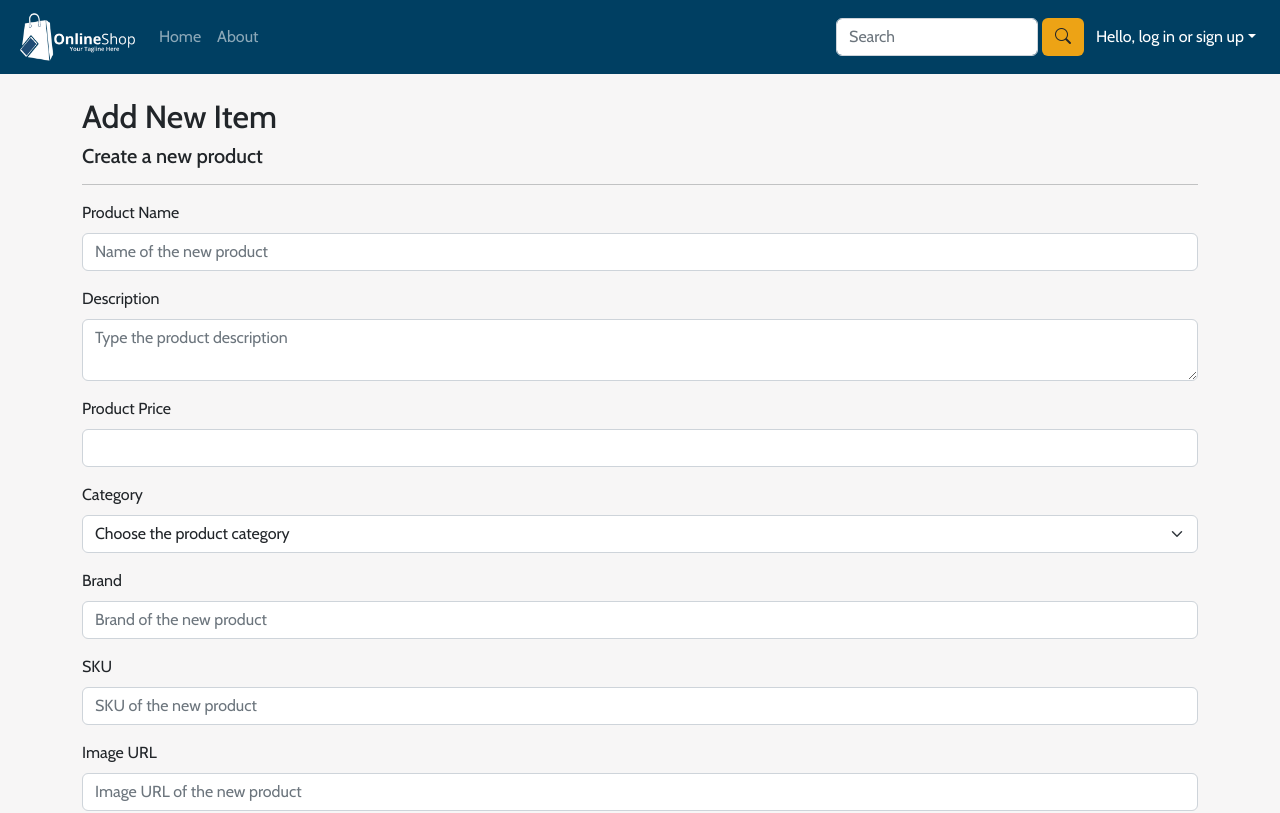
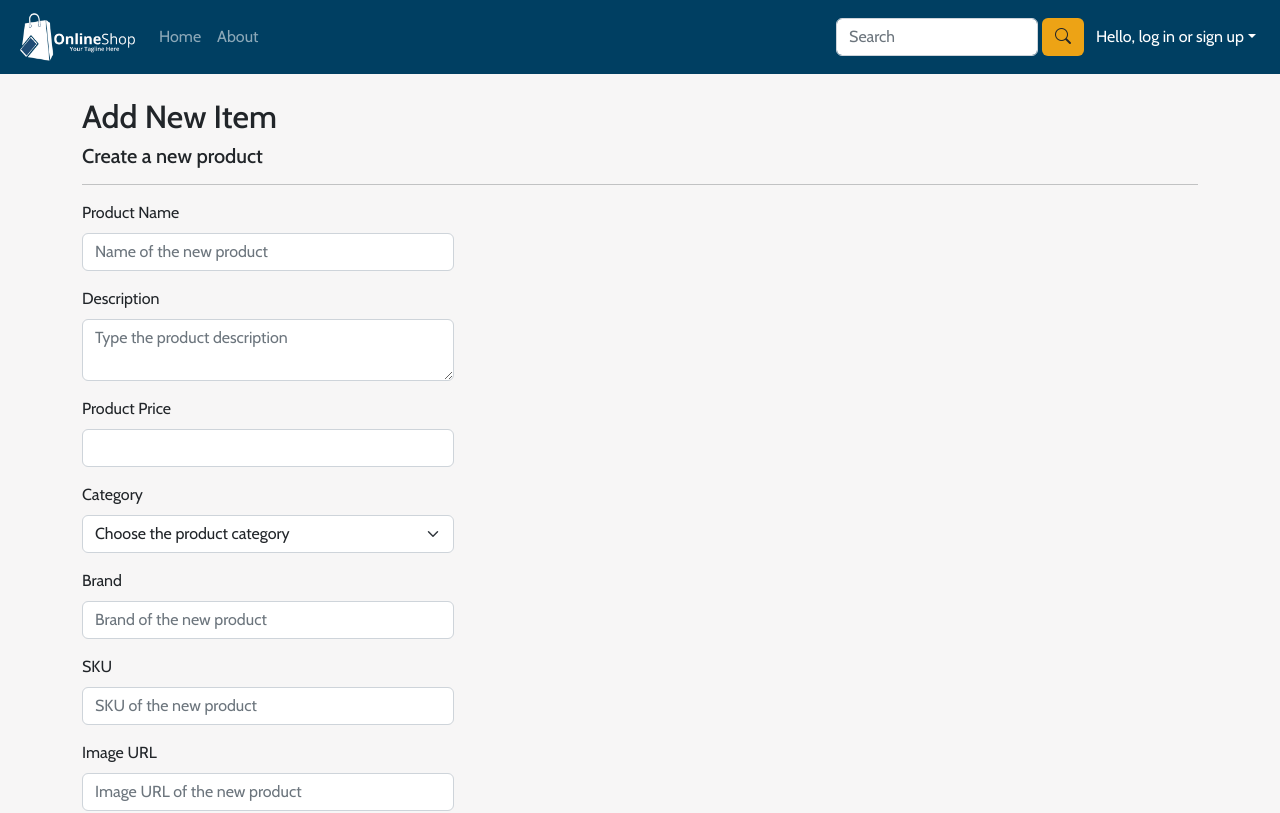
Before and after one commit to JoseMiguelVazquez/e-commerce-react, a React (Vite) app: page /add-item in a window 1280 px wide. Shown: the top 813 px of the page. Built offline with nearby package versions, Linux system fonts and the light colour scheme.

Commit message:
fix form sizes in bigger widths

```diff
--- a/src/pages/AddItem/AddItem.jsx
+++ b/src/pages/AddItem/AddItem.jsx
@@ -53,6 +53,7 @@ const AddItem = () => {
           <hr />
         </div>
         <form
+          className='col-12 col-md-8 col-lg-6 col-xl-4'
           onSubmit={handleSubmit}
         >
           <div className='mb-3'>
--- a/src/pages/Login/Login.jsx
+++ b/src/pages/Login/Login.jsx
@@ -46,6 +46,7 @@ const Login = () => {
           <hr />
         </div>
         <form
+          className='col-12 col-md-8 col-lg-6 col-xl-4'
           onSubmit={handleSubmit}
         >
           <div className='mb-3'>
--- a/src/pages/Signup/Signup.jsx
+++ b/src/pages/Signup/Signup.jsx
@@ -46,6 +46,7 @@ const Signup = () => {
           <hr />
         </div>
         <form
+          className='col-12 col-md-8 col-lg-6 col-xl-4'
           onSubmit={handleSubmit}
         >
           <div className='mb-3'>
```
